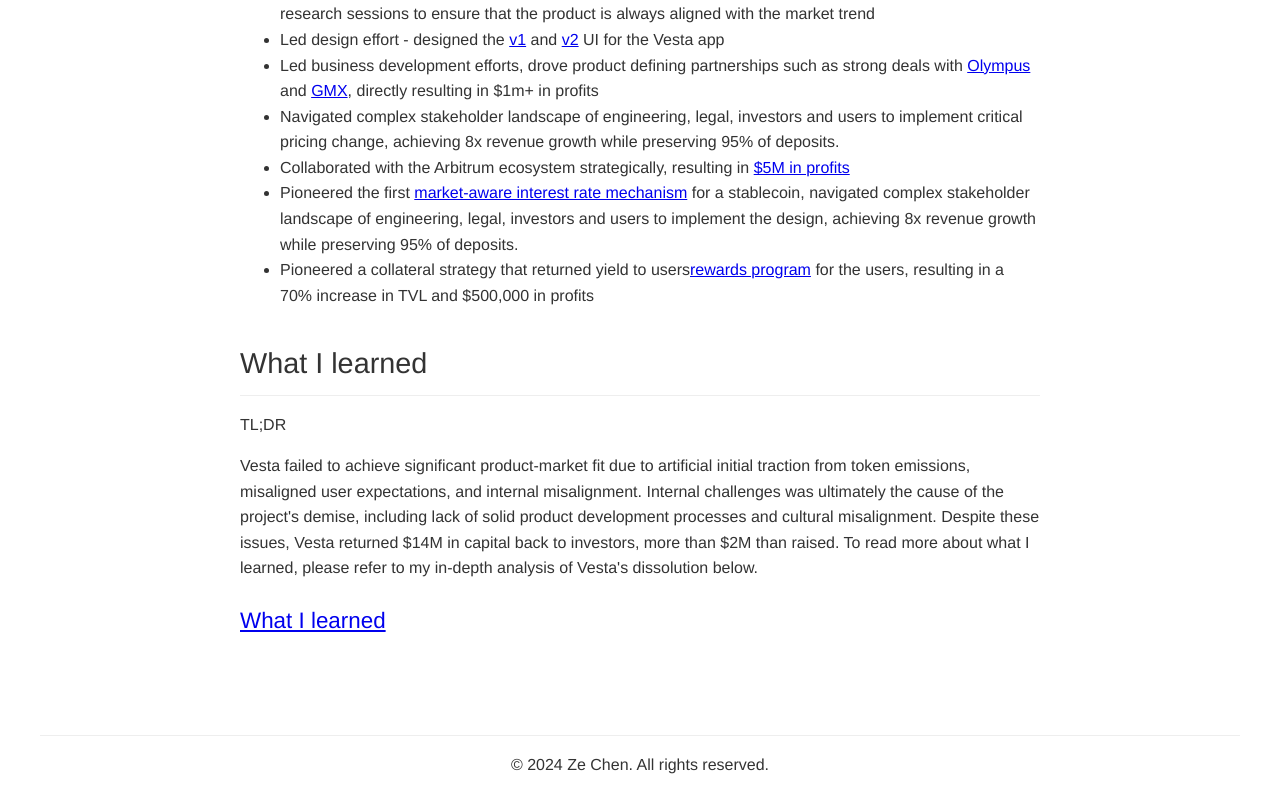
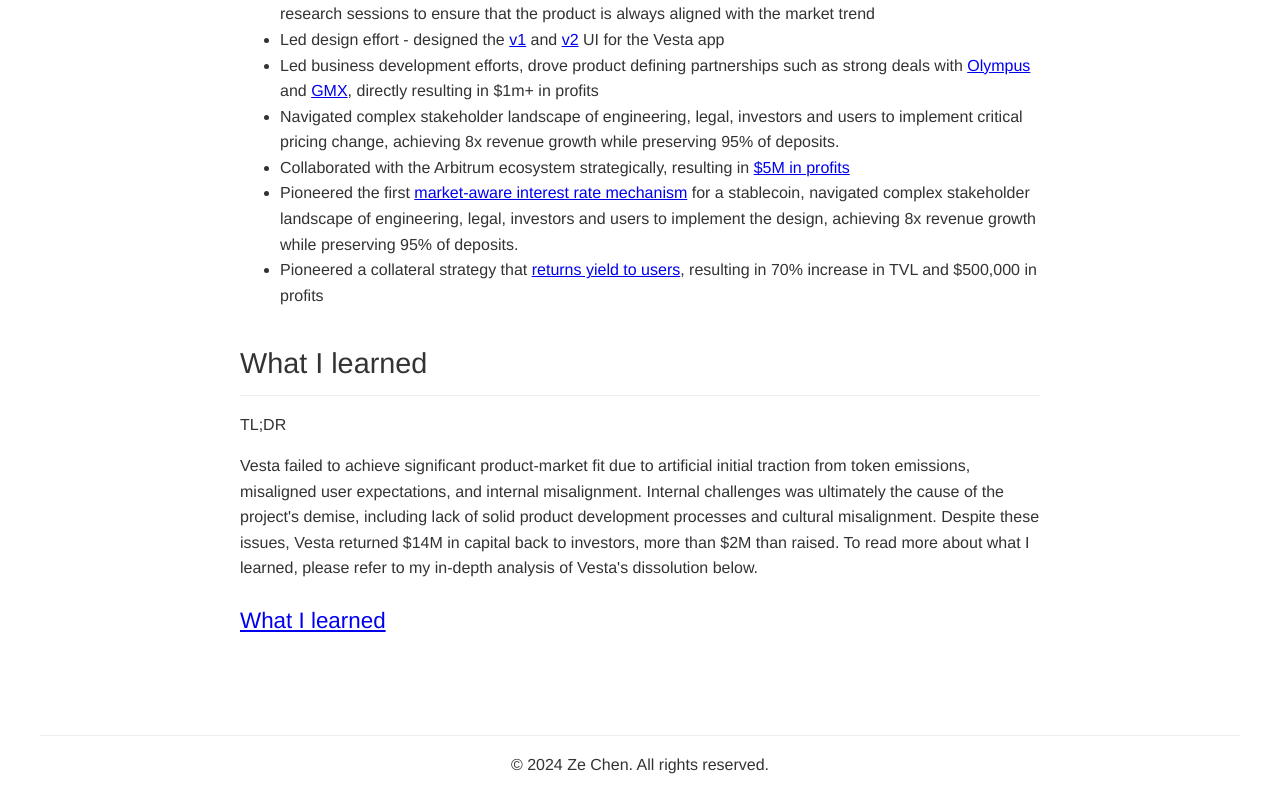
Before and after one commit to ze-codes/ze-codes.github.io, a React (Create React App) app: page /vesta-learnings in a window 1280 px wide. Shown: the part 970-1764 px from the top of the page. Built offline with nearby package versions, Linux system fonts and the light colour scheme.

Commit message:
fix typo

```diff
--- a/src/components/VestaLearnings.tsx
+++ b/src/components/VestaLearnings.tsx
@@ -31,7 +31,7 @@
           <li>Navigated complex stakeholder landscape of engineering, legal, investors and users to implement critical pricing change, achieving 8x revenue growth while preserving 95% of deposits.</li>
           <li>Collaborated with the Arbitrum ecosystem strategically, resulting in <a href="https://curia.vestafinance.xyz/t/rfc-proposal-for-utilizing-arb-airdrop-to-foster-growth-and-establish-vesta-as-a-key-player-on-arbitrum/222">$5M in profits</a></li>
           <li>Pioneered the first <a href="https://curia.vestafinance.xyz/t/rfc-new-interest-rate-framework/274">market-aware interest rate mechanism</a> for a stablecoin, navigated complex stakeholder landscape of engineering, legal, investors and users to implement the design, achieving 8x revenue growth while preserving 95% of deposits.</li>
-          <li>Pioneered a collateral strategy that returned yield to users<a href="https://curia.vestafinance.xyz/t/passed-glp-collateral-listing/64">rewards program</a> for the users, resulting in a 70% increase in TVL and $500,000 in profits</li>
+          <li>Pioneered a collateral strategy that <a href="https://curia.vestafinance.xyz/t/passed-glp-collateral-listing/64">returns yield to users</a>, resulting in 70% increase in TVL and $500,000 in profits</li>
 
         </ul>
       </section>
```
